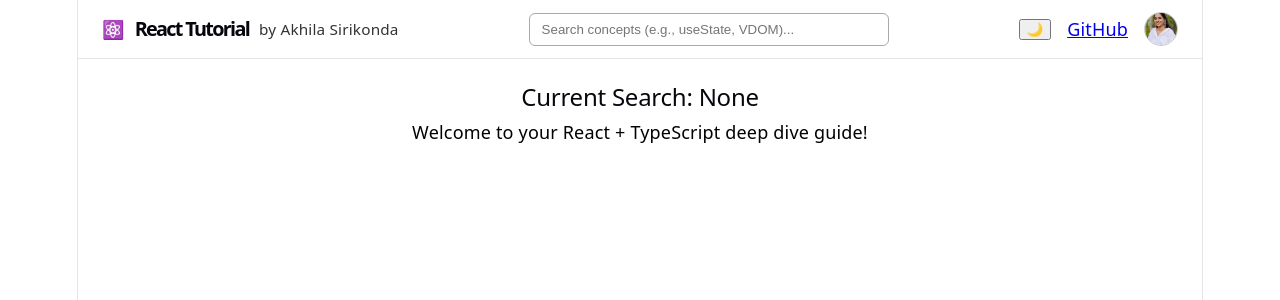
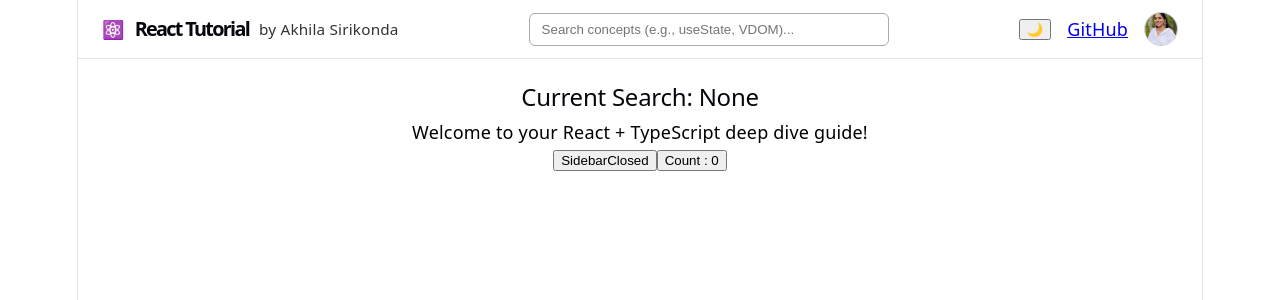
Before and after one commit to AkhilaSirikonda/react-deep-dive, a React (Vite) app: page / in a window 1280 px wide. Shown: the top 300 px of the page. Built offline with nearby package versions, Linux system fonts and the light colour scheme.

Commit message:
creating sidebar compoenent

```diff
--- a/src/App.tsx
+++ b/src/App.tsx
@@ -1,5 +1,6 @@
 import { useState } from 'react';
 import Header from './components/Header';
+import Sidebar from './components/Sidebar';
 
 export default function App() {
   const [isDarkMode, setIsDarkMode] = useState(false);
@@ -19,6 +20,7 @@ export default function App() {
       <main style={{ padding: '24px', color: isDarkMode ? '#fff' : '#000' }}>
         <h2>Current Search: {searchQuery || 'None'}</h2>
         <p>Welcome to your React + TypeScript deep dive guide!</p>
+        <Sidebar/>
       </main>
     </div>
   );
--- /dev/null
+++ b/src/components/Sidebar.tsx
@@ -0,0 +1,23 @@
+import {useState} from 'react';
+
+function Sidebar() {
+    const [isOpen, setIsOpen] = useState(false);
+    const [count, setCount] = useState(0);
+    return (
+        <div>
+        <button
+        onClick = {() => setIsOpen(!isOpen)}
+        >
+            {isOpen? "SidebarOpen" : "SidebarClosed"}
+        </button>
+        <button
+        onClick = {() => setCount(count +1)}
+        >
+            Count : {count}
+        </button>
+        </div>
+
+    );
+}
+
+export default Sidebar;
```
